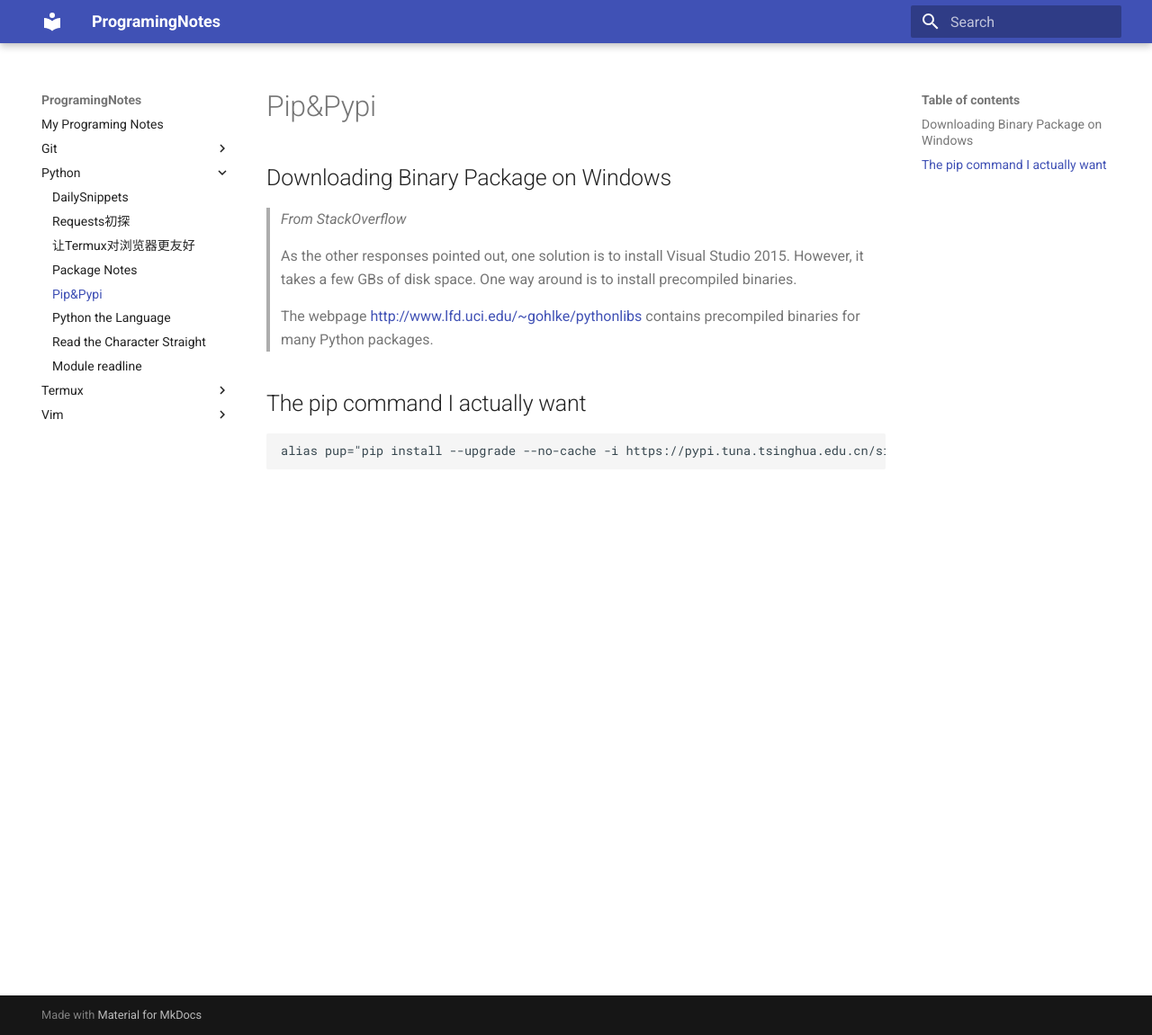
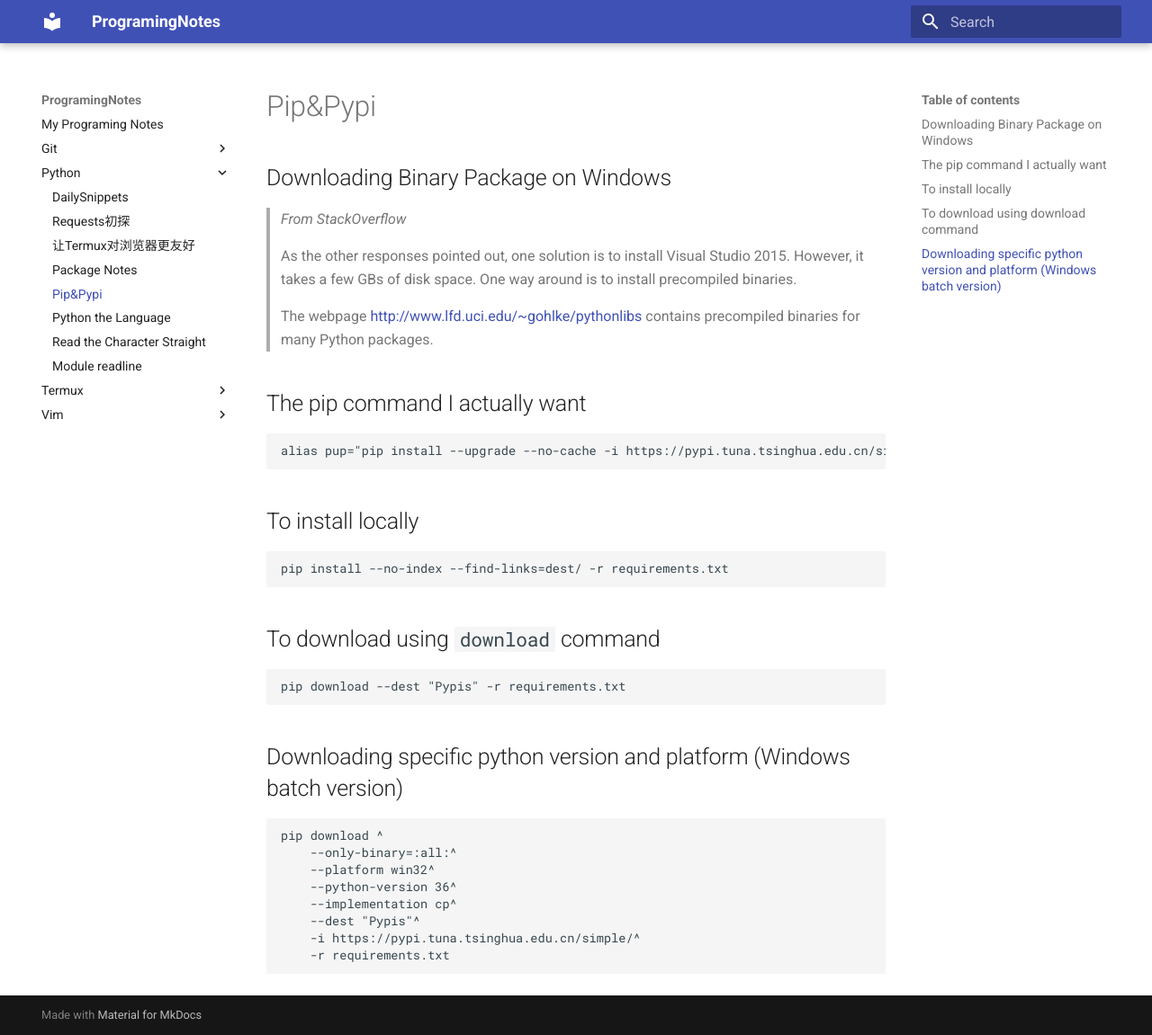
Before and after one commit to AllanChain/ProgramingNotes, an MkDocs documentation site: the page built from docs/python/pip.md, in a window 1280 px wide and 1151 px high. Shown: the whole window at 90% size. Built offline with MkDocs 1.6.1 and Material for MkDocs 9.7.7, drawn with Linux system fonts in a browser that asks for light colours.

Commit message:
add pip download and install notes

````diff
--- a/docs/python/pip.md
+++ b/docs/python/pip.md
@@ -11,3 +11,25 @@
 ```shell
 alias pup="pip install --upgrade --no-cache -i https://pypi.tuna.tsinghua.edu.cn/simple/"
 ```
+
+## To install locally
+```
+pip install --no-index --find-links=dest/ -r requirements.txt
+```
+
+## To download using `download` command
+```
+pip download --dest "Pypis" -r requirements.txt
+```
+
+## Downloading specific python version and platform (Windows batch version)
+```
+pip download ^
+	--only-binary=:all:^
+	--platform win32^
+	--python-version 36^
+	--implementation cp^
+	--dest "Pypis"^
+	-i https://pypi.tuna.tsinghua.edu.cn/simple/^
+	-r requirements.txt
+```
````
